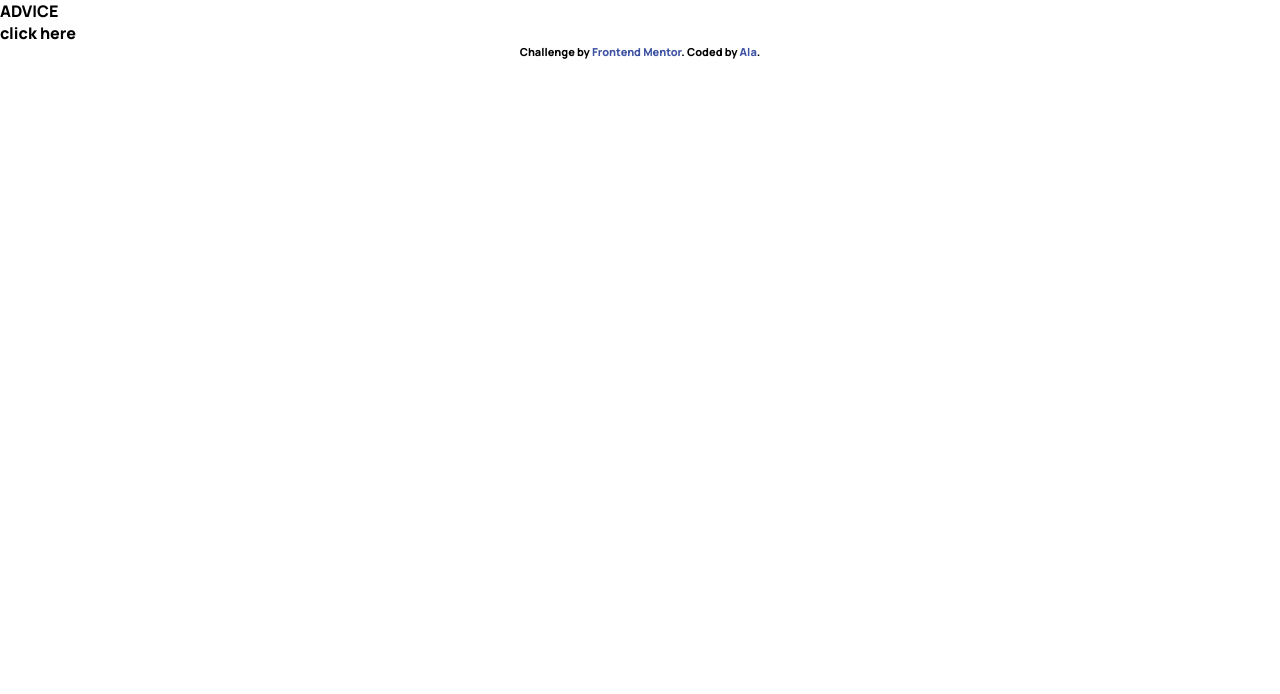
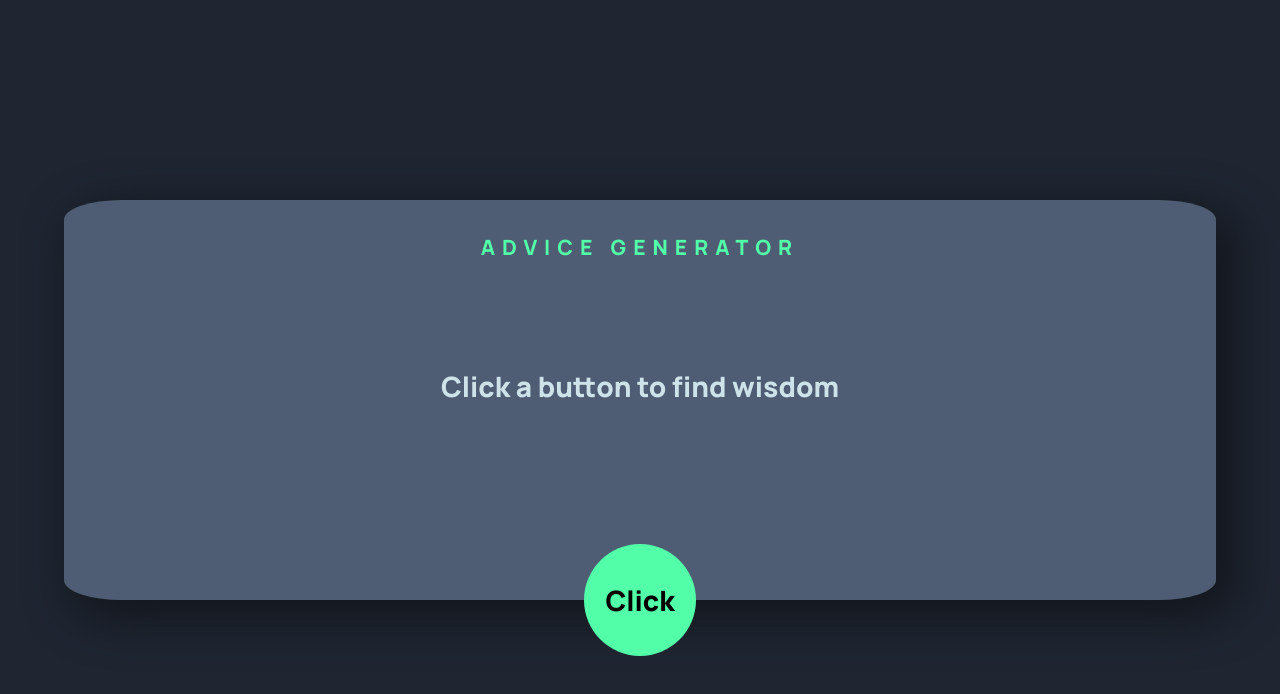
Before and after one commit to alaWilliams/advice-generator, a plain HTML site: page index.html in a window 1280 px wide. Drawn offline with Linux system fonts and the light colour scheme.

Commit message:
main structure

```diff
--- a/index.html
+++ b/index.html
@@ -22,17 +22,18 @@
 <body>
   <div class="container">
     <section class="section">
-      <h1 class="header">ADVICE</h1>
-        <div class="advice-content">
+      <h1 class="header">ADVICE GENERATOR</h1>
+        <div class="advice-content">Click a button to find wisdom
         </div>
-
-      <button class="button">click here</button>
+      <button class="button">Click</button>
     </section>
 
-    <div class="attribution">
+    <!-- <div class="attribution">
       Challenge by <a href="https://www.frontendmentor.io?ref=challenge" target="_blank">Frontend Mentor</a>.
-      Coded by <a href="https://github.com/alaWilliams">Ala</a>.
+      Coded by <a href="https://github.com/alaWilliams" target="_blank">Ala</a> -->
     </div>
   </div>
+
+  <script src=="script.js" type="text/javascript"></script>
 </body>
 </html>
--- /dev/null
+++ b/script.js
@@ -0,0 +1,3 @@
+const header = document.querySelector('.header');
+
+header.innerText = 'work';
--- a/style.css
+++ b/style.css
@@ -1,3 +1,50 @@
 * {
   font-family: 'Manrope', sans-serif;
+  font-size: 28px;
 }
+
+.container {
+  background-color: hsl(218, 23%, 16%);
+  width: 100%;
+  height: 100vh;
+  display: flex;
+  align-items: center;
+  justify-content: center;
+}
+
+.section {
+  background-color: hsl(217, 19%, 38%);
+  width: 90%;
+  height: 50vh;
+  border-radius: 5%;
+  display: flex;
+  flex-direction: column;
+  justify-content: space-evenly;
+  align-items: center;
+  position: relative;
+  box-shadow: 14px 14px 42px 9px hsl(218, 20%, 10%);
+}
+
+.button {
+  background-color: hsl(150, 100%, 66%);
+  width: 4rem;
+  height: 4rem;
+  border-radius: 50%;
+  display: flex;
+  align-items: center;
+  justify-content: center;
+  position: absolute;
+  bottom: -2rem;
+}
+
+.header {
+  height: 25%;
+  color: hsl(150, 100%, 66%);
+  letter-spacing: 0.25rem;
+  font-size: 0.75rem;
+}
+
+.advice-content {
+  height: 50%;
+  color: hsl(193, 38%, 86%);
+}
```
